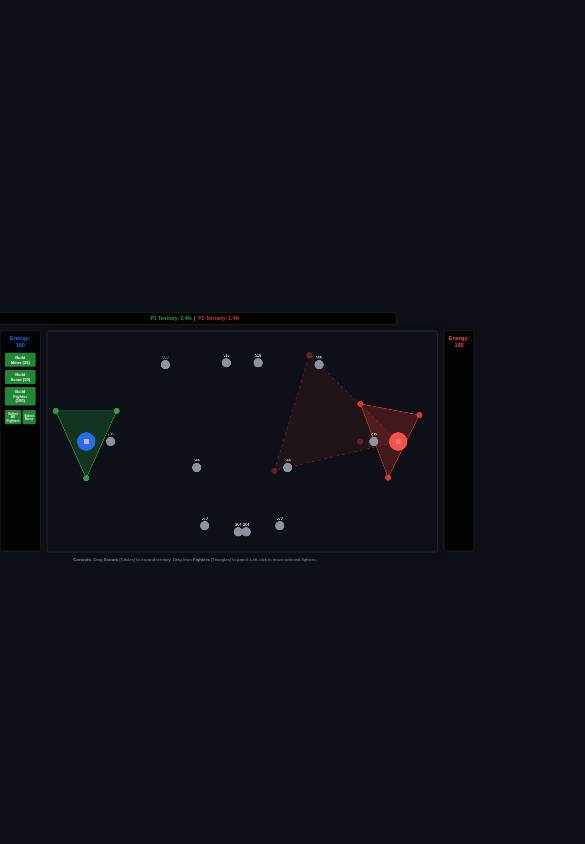
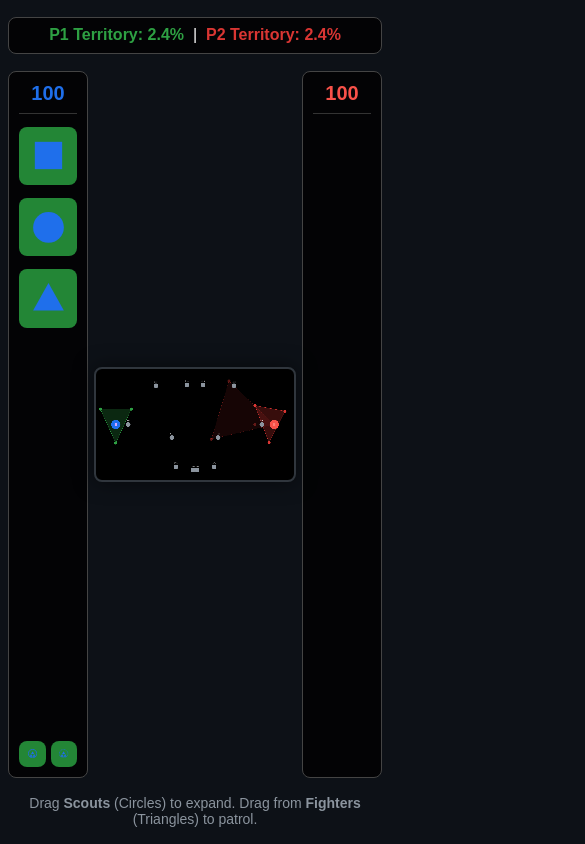
Before and after one commit to lukemeyer/neutral-zone, a website with bundled scripts: page index.html in a window 390 px wide. Both pictures are taken after a click on the button "Start Game". Shown: the top 844 px of the page, 585 px wide, since content can reach past the window. Built offline with nearby package versions, Linux system fonts and the light colour scheme.

Commit message:
refactor: Redesign game UI with a responsive flexbox layout and icon buttons, and enhance unit collision avoidance and miner recall conditions.

```diff
--- a/index.html
+++ b/index.html
@@ -40,46 +40,97 @@
         </div>
     </div>
 
-    <div id="game-container"
-        style="display: flex; flex-direction: column; align-items: center; gap: 20px; padding: 20px;">
+    <div id="game-wrapper">
         <div id="top-bar" class="panel">
             <span style="color:#2ea043; font-weight: bold;">P1 Territory: <span id="p1-control">0.0</span>%</span>
             &nbsp; | &nbsp;
             <span style="color:#da3633; font-weight: bold;">P2 Territory: <span id="p2-control">0.0</span>%</span>
         </div>
 
-        <div style="display: flex; gap: 20px;">
+        <div id="game-flex-row">
             <div id="ui-p1" class="player-ui">
-                <div class="energy-display" style="color:#1f6feb">Energy: <span id="p1-energy">50</span></div>
-                <button id="p1-btn-miner">Build Miner (25)</button>
-                <button id="p1-btn-scout">Build Scout (50)</button>
-                <button id="p1-btn-fighter">Build Fighter (100)</button>
-                <div style="display: flex; gap: 5px; margin-top: 5px;">
-                    <button id="p1-btn-sel-all" style="flex: 1; font-size: 11px; padding: 5px;">Select All
-                        Fighters</button>
-                    <button id="p1-btn-sel-none" style="flex: 1; font-size: 11px; padding: 5px;">Select None</button>
+                <div class="energy-display" style="color:#1f6feb"><span id="p1-energy">50</span></div>
+                <button id="p1-btn-miner" class="icon-btn" title="Build Miner (25 Energy)">
+                    <svg viewBox="0 0 24 24">
+                        <rect x="4" y="4" width="16" height="16" fill="#1f6feb" />
+                    </svg>
+                </button>
+                <button id="p1-btn-scout" class="icon-btn" title="Build Scout (50 Energy)">
+                    <svg viewBox="0 0 24 24">
+                        <circle cx="12" cy="12" r="9" fill="#1f6feb" />
+                    </svg>
+                </button>
+                <button id="p1-btn-fighter" class="icon-btn" title="Build Fighter (100 Energy)">
+                    <svg viewBox="0 0 24 24">
+                        <polygon points="12,3 21,19 3,19" fill="#1f6feb" />
+                    </svg>
+                </button>
+                <div class="selection-tools">
+                    <button id="p1-btn-sel-all" class="icon-btn" title="Select All Fighters">
+                        <svg viewBox="0 0 24 24">
+                            <circle cx="12" cy="12" r="11" fill="none" stroke="#1f6feb" stroke-width="2" />
+                            <polygon points="12,6 16,13 8,13" fill="#1f6feb" />
+                            <polygon points="8,13 12,20 4,20" fill="#1f6feb" />
+                            <polygon points="16,13 20,20 12,20" fill="#1f6feb" />
+                        </svg>
+                    </button>
+                    <button id="p1-btn-sel-none" class="icon-btn" title="Select None">
+                        <svg viewBox="0 0 24 24">
+                            <circle cx="12" cy="12" r="11" fill="none" stroke="#1f6feb" stroke-width="2"
+                                stroke-dasharray="2,2" />
+                            <polygon points="12,6 16,13 8,13" fill="#1f6feb" />
+                            <polygon points="8,13 12,20 4,20" fill="#1f6feb" />
+                            <polygon points="16,13 20,20 12,20" fill="#1f6feb" />
+                        </svg>
+                    </button>
                 </div>
             </div>
 
-            <canvas id="gameCanvas" width="1280" height="720"
-                style="border: 2px solid #30363d; border-radius: 8px; box-shadow: 0 0 20px rgba(0,0,0,0.5);"></canvas>
+            <div class="canvas-container">
+                <canvas id="gameCanvas" width="1280" height="720"></canvas>
+            </div>
 
             <div id="ui-p2" class="player-ui">
-                <div class="energy-display" style="color:#f85149">Energy: <span id="p2-energy">50</span></div>
-                <button id="p2-btn-miner">Build Miner (25)</button>
-                <button id="p2-btn-scout">Build Scout (50)</button>
-                <button id="p2-btn-fighter">Build Fighter (100)</button>
-                <div style="display: flex; gap: 5px; margin-top: 5px;">
-                    <button id="p2-btn-sel-all" style="flex: 1; font-size: 11px; padding: 5px;">Select All
-                        Fighters</button>
-                    <button id="p2-btn-sel-none" style="flex: 1; font-size: 11px; padding: 5px;">Select None</button>
+                <div class="energy-display" style="color:#f85149"><span id="p2-energy">50</span></div>
+                <button id="p2-btn-miner" class="icon-btn" title="Build Miner (25 Energy)">
+                    <svg viewBox="0 0 24 24">
+                        <rect x="4" y="4" width="16" height="16" fill="#f85149" />
+                    </svg>
+                </button>
+                <button id="p2-btn-scout" class="icon-btn" title="Build Scout (50 Energy)">
+                    <svg viewBox="0 0 24 24">
+                        <circle cx="12" cy="12" r="9" fill="#f85149" />
+                    </svg>
+                </button>
+                <button id="p2-btn-fighter" class="icon-btn" title="Build Fighter (100 Energy)">
+                    <svg viewBox="0 0 24 24">
+                        <polygon points="12,3 21,19 3,19" fill="#f85149" />
+                    </svg>
+                </button>
+                <div class="selection-tools">
+                    <button id="p2-btn-sel-all" class="icon-btn" title="Select All Fighters">
+                        <svg viewBox="0 0 24 24">
+                            <circle cx="12" cy="12" r="11" fill="none" stroke="#f85149" stroke-width="2" />
+                            <polygon points="12,6 16,13 8,13" fill="#f85149" />
+                            <polygon points="8,13 12,20 4,20" fill="#f85149" />
+                            <polygon points="16,13 20,20 12,20" fill="#f85149" />
+                        </svg>
+                    </button>
+                    <button id="p2-btn-sel-none" class="icon-btn" title="Select None">
+                        <svg viewBox="0 0 24 24">
+                            <circle cx="12" cy="12" r="11" fill="none" stroke="#f85149" stroke-width="2"
+                                stroke-dasharray="2,2" />
+                            <polygon points="12,6 16,13 8,13" fill="#f85149" />
+                            <polygon points="8,13 12,20 4,20" fill="#f85149" />
+                            <polygon points="16,13 20,20 12,20" fill="#f85149" />
+                        </svg>
+                    </button>
                 </div>
             </div>
         </div>
 
-        <div style="font-size: 14px; color: #8b949e; text-align: center;">
-            <b>Controls:</b> Drag <b>Scouts</b> (Circles) to expand territory. Drag from <b>Fighters</b> (Triangles) to
-            patrol. Left-click to move selected fighters.
+        <div id="controls-hint">
+            Drag <b>Scouts</b> (Circles) to expand. Drag from <b>Fighters</b> (Triangles) to patrol.
         </div>
     </div>
 
--- a/js/input.js
+++ b/js/input.js
@@ -7,8 +7,11 @@ let canvas;
 export function initInput(gameCanvas) {
     canvas = gameCanvas;
 
-    canvas.addEventListener('mousedown', (e) => {
+    canvas.addEventListener('contextmenu', e => e.preventDefault());
+
+    canvas.addEventListener('pointerdown', (e) => {
         if (!state.gameStarted) return;
+        e.preventDefault();
         const pos = getMousePos(e);
         const mouseX = pos.x;
         const mouseY = pos.y;
@@ -63,8 +66,9 @@ export function initInput(gameCanvas) {
 
     const MAX_EDGE_LENGTH = 350;
 
-    canvas.addEventListener('mousemove', (e) => {
+    canvas.addEventListener('pointermove', (e) => {
         if (!state.gameStarted) return;
+        e.preventDefault();
         const pos = getMousePos(e);
         const mouseX = pos.x;
         const mouseY = pos.y;
@@ -134,6 +138,7 @@ export function initInput(gameCanvas) {
     });
 
     const handleMouseUpOrLeave = (e) => {
+        e.preventDefault();
         if (state.selectionBox) {
             // Apply box selection
             const minX = Math.min(state.selectionBox.startX, state.selectionBox.endX);
@@ -197,8 +202,9 @@ export function initInput(gameCanvas) {
         state.currentPath = [];
     };
 
-    canvas.addEventListener('mouseup', handleMouseUpOrLeave);
-    canvas.addEventListener('mouseleave', handleMouseUpOrLeave);
+    canvas.addEventListener('pointerup', handleMouseUpOrLeave);
+    canvas.addEventListener('pointercancel', handleMouseUpOrLeave);
+    canvas.addEventListener('pointerleave', handleMouseUpOrLeave);
 }
 
 function getMousePos(e) {
--- a/js/main.js
+++ b/js/main.js
@@ -7,15 +7,7 @@ import { updateUnits, updateProjectiles } from './units.js';
 import { draw, initRenderer } from './renderer.js';
 import { updateUI, updateControlText, showGameOver, setupUIBindings } from './ui.js';
 
-const container = document.getElementById('game-container');
 const canvas = document.getElementById('gameCanvas');
-
-function handleResize() {
-    const scale = Math.min(window.innerWidth / 1280, window.innerHeight / 720);
-    container.style.transform = `scale(${scale})`;
-}
-window.addEventListener('resize', handleResize);
-handleResize();
 
 initGameState();
 initRenderer(canvas);
--- a/js/units.js
+++ b/js/units.js
@@ -23,6 +23,8 @@ export function updateUnits(p, dt, currentHull, selectedFighters, drawingPath) {
             let cy = u.y + Math.sin(desiredHeading) * d;
 
             for (let pl of players) {
+                // Ignore destination planet to prevent orbiting it during docking
+                if (targetX === pl.homePlanet.x && targetY === pl.homePlanet.y) continue;
                 if (Math.hypot(cx - pl.homePlanet.x, cy - pl.homePlanet.y) < pl.homePlanet.radius + 5) {
                     blocked = true; break;
                 }
@@ -30,8 +32,8 @@ export function updateUnits(p, dt, currentHull, selectedFighters, drawingPath) {
             if (blocked) break;
 
             for (let a of asteroids) {
-                // If this is a miner targeting this specific asteroid, don't avoid it
-                if (u.payload !== undefined && u.targetAsteroid === a) continue;
+                // Ignore destination asteroid to prevent orbit during approach
+                if (targetX === a.x && targetY === a.y) continue;
                 if (Math.hypot(cx - a.x, cy - a.y) < a.radius + 5) {
                     blocked = true; break;
                 }
@@ -125,8 +127,8 @@ export function updateUnits(p, dt, currentHull, selectedFighters, drawingPath) {
                 m.returning = true;
             }
         } else {
-            // Strictly enforce territory checking: if the asteroid is no longer captured
-            if (!pointInPolygon(m.targetAsteroid, currentHull)) {
+            // Strictly enforce territory checking: if the asteroid is no longer captured OR depleted
+            if (!pointInPolygon(m.targetAsteroid, currentHull) || m.targetAsteroid.resources <= 0) {
                 // Drop the asteroid lock and recall home immediately
                 m.targetAsteroid.miners = Math.max(0, m.targetAsteroid.miners - 1);
                 m.targetAsteroid = null;
--- a/style.css
+++ b/style.css
@@ -3,6 +3,7 @@
             color: white;
             font-family: sans-serif;
             user-select: none;
+            touch-action: none;
         }
 
         html,
@@ -14,69 +15,135 @@
             align-items: center;
         }
 
-        #game-container {
-            position: relative;
-            width: 1280px;
-            height: 720px;
-            transform-origin: center center;
-        }
-
-        canvas {
-            display: block;
-            width: 100%;
-            height: 100%;
+        #game-wrapper {
+            display: flex;
+            flex-direction: column;
+            width: 100vw;
+            height: 100vh;
+            max-width: 100vw;
+            max-height: 100vh;
+            padding: 2vh 2vw;
+            box-sizing: border-box;
+            gap: 2vh;
         }
 
         #top-bar {
             display: flex;
             justify-content: center;
+            align-items: center;
+            flex-shrink: 0;
+            font-size: min(2vh, 16px);
+        }
+
+        #game-flex-row {
+            display: flex;
+            flex-direction: row;
+            justify-content: center;
+            align-items: stretch;
+            flex: 1;
+            min-height: 0;
+            gap: 2vw;
             width: 100%;
+        }
+
+        .canvas-container {
+            flex: 1;
+            display: flex;
+            justify-content: center;
+            align-items: center;
+            min-width: 0;
+            min-height: 0;
+        }
+
+        canvas {
+            display: block;
+            max-width: 100%;
+            max-height: 100%;
+            aspect-ratio: 16 / 9;
+            object-fit: contain;
+            border: 2px solid #30363d;
+            border-radius: 8px;
+            box-shadow: 0 0 20px rgba(0, 0, 0, 0.5);
+            background: #000;
         }
 
         .panel {
             background: rgba(0, 0, 0, 0.8);
-            padding: 10px 20px;
+            padding: 1vh 2vw;
             border: 1px solid #444;
             border-radius: 8px;
             text-align: center;
         }
 
         .player-ui {
-            width: 180px;
+            width: min(15vw, 80px);
+            min-width: 50px;
             background: rgba(0, 0, 0, 0.8);
-            padding: 15px;
+            padding: 10px;
             border: 1px solid #444;
             border-radius: 8px;
             display: flex;
             flex-direction: column;
-            gap: 10px;
+            align-items: center;
+            gap: 1.5vh;
+            flex-shrink: 0;
         }
 
         .energy-display {
-            font-size: 18px;
+            font-size: min(3vh, 20px);
             font-weight: bold;
             text-align: center;
-            margin-bottom: 5px;
+            padding-bottom: 1vh;
+            border-bottom: 1px solid #333;
+            width: 100%;
         }
 
-        button {
+        .icon-btn {
             background: #238636;
-            color: white;
             border: none;
-            padding: 8px 16px;
-            border-radius: 4px;
+            border-radius: 8px;
             cursor: pointer;
-            font-weight: bold;
+            width: 100%;
+            aspect-ratio: 1/1;
+            display: flex;
+            justify-content: center;
+            align-items: center;
+            padding: 15%;
+            transition: all 0.1s;
         }
 
-        button:hover {
-            background: #2ea043;
+        .icon-btn svg {
+            width: 100%;
+            height: 100%;
         }
 
-        button:disabled {
-            background: #444;
+        .icon-btn:hover:not(:disabled) {
+            background: #2ea043;
+            transform: scale(1.05);
+        }
+
+        .icon-btn:disabled {
+            background: #222;
             cursor: not-allowed;
-            color: #888;
+            opacity: 0.5;
+        }
+
+        .icon-btn:disabled svg {
+            filter: grayscale(100%);
+        }
+
+        .selection-tools {
+            display: flex;
+            width: 100%;
+            gap: 5px;
+            margin-top: auto;
+        }
+
+        #controls-hint {
+            font-size: min(1.8vh, 14px);
+            color: #8b949e;
+            text-align: center;
+            flex-shrink: 0;
         }
 
         #start-screen {
```
